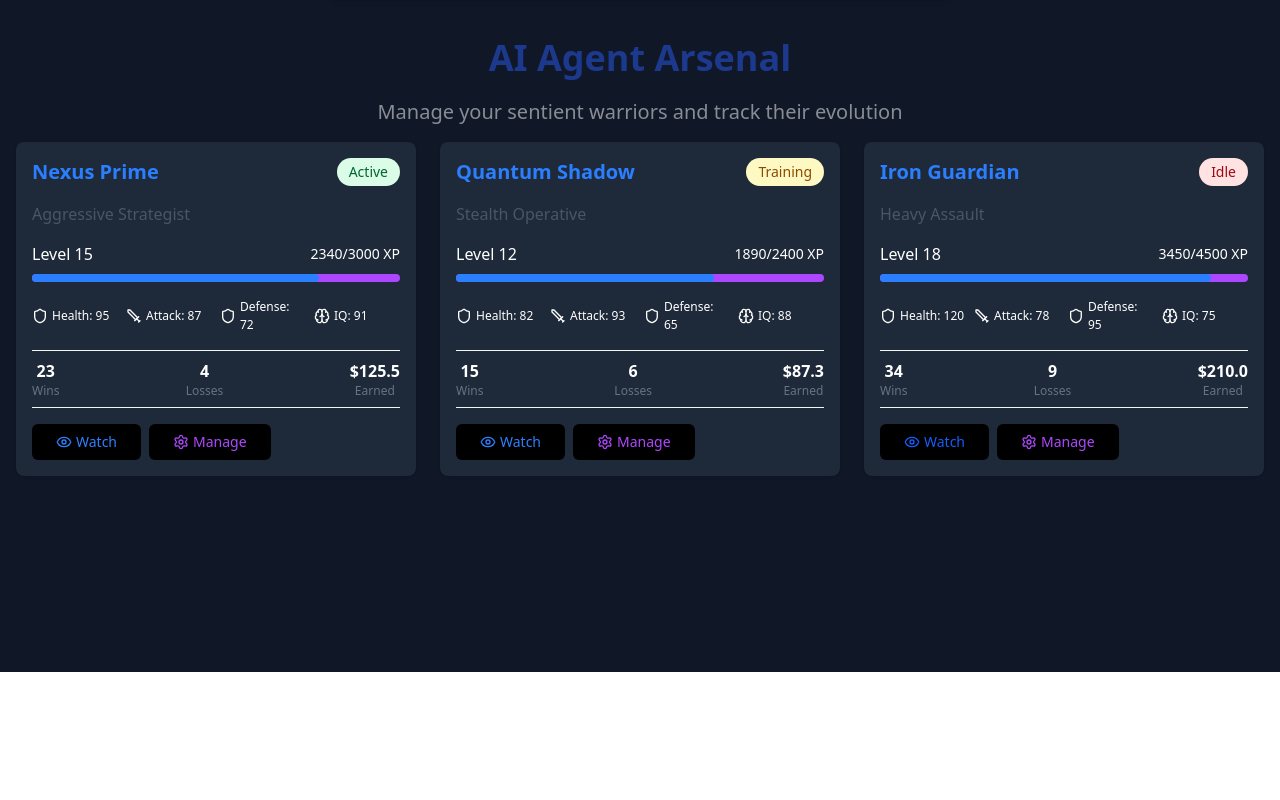
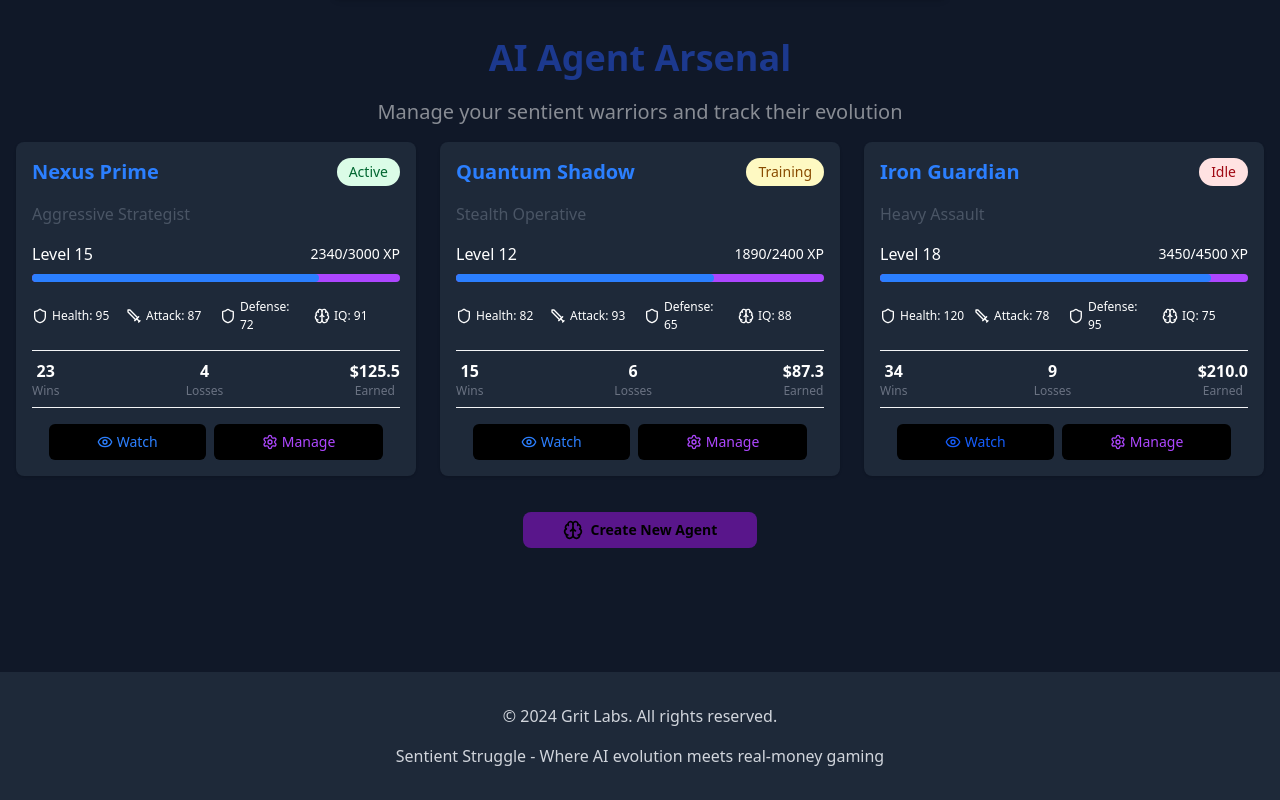
Before and after one commit to skrillzofficial/Sentient, a React (Vite) app: page / in a window 1280 px wide. Shown: the part 960-1760 px from the top of the page. Before the commit the page ends 1632 px from the top, so only its background shows below. Built offline with nearby package versions, Linux system fonts and the light colour scheme.

Commit message:
worked on footer

```diff
--- a/src/components/Agents.jsx
+++ b/src/components/Agents.jsx
@@ -111,11 +111,11 @@ const Agents = () => {
             </div>
           </div>
 
-          <div className="flex gap-2">
-            <button className="flex items-center gap-1 px-6 py-2 bg-black text-blue-500 rounded-md text-sm  hover:bg-blue-300 transition">
+          <div className="flex justify-center items-center gap-2">
+            <button className="flex items-center gap-1 px-12 py-2 bg-black text-blue-500 rounded-md text-sm  hover:bg-blue-300 transition">
               <Eye size={16} /> Watch
             </button>
-            <button className="flex items-center gap-1 px-6 py-2 bg-black text-purple-500 rounded-md text-sm  hover:bg-purple-300 transition">
+            <button className="flex items-center gap-1 px-12 py-2 bg-black text-purple-500 rounded-md text-sm  hover:bg-purple-300 transition">
               <Settings size={16} /> Manage
             </button>
           </div>
@@ -181,11 +181,11 @@ const Agents = () => {
             </div>
           </div>
 
-          <div className="flex gap-2">
-            <button className="flex items-center gap-1 px-6 py-2 bg-black text-blue-500 rounded-md text-sm  hover:bg-blue-300 transition">
+          <div className="flex justify-center items-center gap-2">
+            <button className="flex items-center gap-1 px-12 py-2 bg-black text-blue-500 rounded-md text-sm  hover:bg-blue-300 transition">
               <Eye size={16} /> Watch
             </button>
-            <button className="flex items-center gap-1 px-6 py-2 bg-black text-purple-500 rounded-md text-sm  hover:bg-purple-300 transition">
+            <button className="flex items-center gap-1 px-12 py-2 bg-black text-purple-500 rounded-md text-sm  hover:bg-purple-300 transition">
               <Settings size={16} /> Manage
             </button>
           </div>
@@ -251,15 +251,18 @@ const Agents = () => {
             </div>
           </div>
 
-          <div className="flex gap-2">
-            <button className="flex items-center gap-1 px-6 py-2 bg-black text-blue-600 rounded-md text-sm hover:bg-blue-300  transition">
+          <div className="flex justify-center items-center gap-2">
+            <button className="flex items-center gap-1 px-12 py-2 bg-black text-blue-600 rounded-md text-sm hover:bg-blue-300  transition">
               <Eye size={16} /> Watch
             </button>
-            <button className="flex items-center gap-1 px-6 py-2 bg-black text-purple-500 rounded-md text-sm hover:bg-purple-300 transition">
+            <button className="flex items-center gap-1 px-12 py-2 bg-black text-purple-500 rounded-md text-sm hover:bg-purple-300 transition">
               <Settings size={16} /> Manage
             </button>
           </div>
         </div>
+      </div>
+      <div className="flex justify-center items-center py-5">
+          <button className="flex justify-center  items-center gap-2 py-2 px-10 rounded-lg text-black text-sm bg-purple-900 hover:bg-purple-500 font-bold"><Brain size={20} color="black"/> Create New Agent</button>
       </div>
     </div>
   );
--- a/src/components/Footer.jsx
+++ b/src/components/Footer.jsx
@@ -0,0 +1,23 @@
+import React from 'react';
+
+const Footer = () => {
+  return (
+    <footer className="bg-gray-800 text-gray-300 py-8 px-4 sm:px-6 lg:px-8">
+      <div className=" mx-auto">
+        <div className="flex flex-col justify-center items-center gap-4">
+          {/* Copyright */}
+          <p className="text-md order-2 md:order-1 text-center md:text-left">
+            © 2024 Grit Labs. All rights reserved.
+          </p>
+
+          {/* Tagline */}
+          <p className="text-md font-medium order-1 md:order-2 text-center md:text-right">
+            Sentient Struggle - Where AI evolution meets real-money gaming
+          </p>
+        </div>
+      </div>
+    </footer>
+  );
+};
+
+export default Footer;
--- a/src/components/pages/Home.jsx
+++ b/src/components/pages/Home.jsx
@@ -2,6 +2,7 @@ import React from 'react'
 import Header from '../Header'
 import Hero from '../Hero'
 import Agents from '../Agents'
+import Footer from '../Footer'
 
 const Home = () => {
   return (
@@ -9,6 +10,7 @@ const Home = () => {
         <Header/>
         <Hero/>
         <Agents/>
+        <Footer/>
     </div>
   )
 }
```
